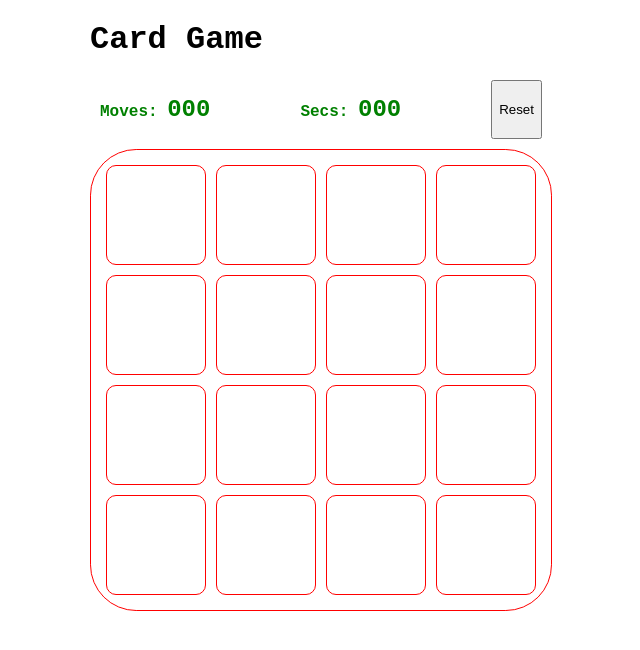
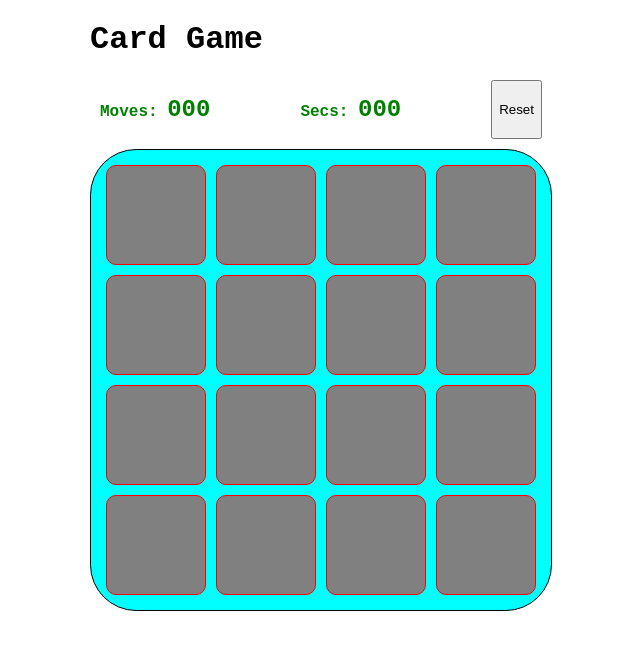
Before and after one commit to MagicMart/card-game-angular, an Angular app: page / in a window 1280 px wide. Shown: the top 650 px of the page, without its empty margins (319-959 px from the left). Built offline with nearby package versions, Linux system fonts and the light colour scheme.

Commit message:
adjust colours

```diff
--- a/src/app/card-container/card-container.component.css
+++ b/src/app/card-container/card-container.component.css
@@ -6,8 +6,9 @@
   padding: 10px;
   justify-content: center;
   align-items: center;
-  border: 1px solid red;
+  border: 1px solid black;
   border-radius: 10%;
+  background: aqua;
 }
 
 .score-panel {
--- a/src/app/card/card.component.css
+++ b/src/app/card/card.component.css
@@ -6,15 +6,16 @@
   height: 100px;
   margin: 5px;
   border: 1px solid red;
+  background: gray;
   border-radius: 10%;
   font-size: 1.6rem;
   font-weight: bolder;
 }
 
 .opened {
-  background-color: yellow;
+  background-color: lemonchiffon;
 }
 
 .matched {
-  background-color: aqua;
+  background-color: #ccf085;
 }
```
